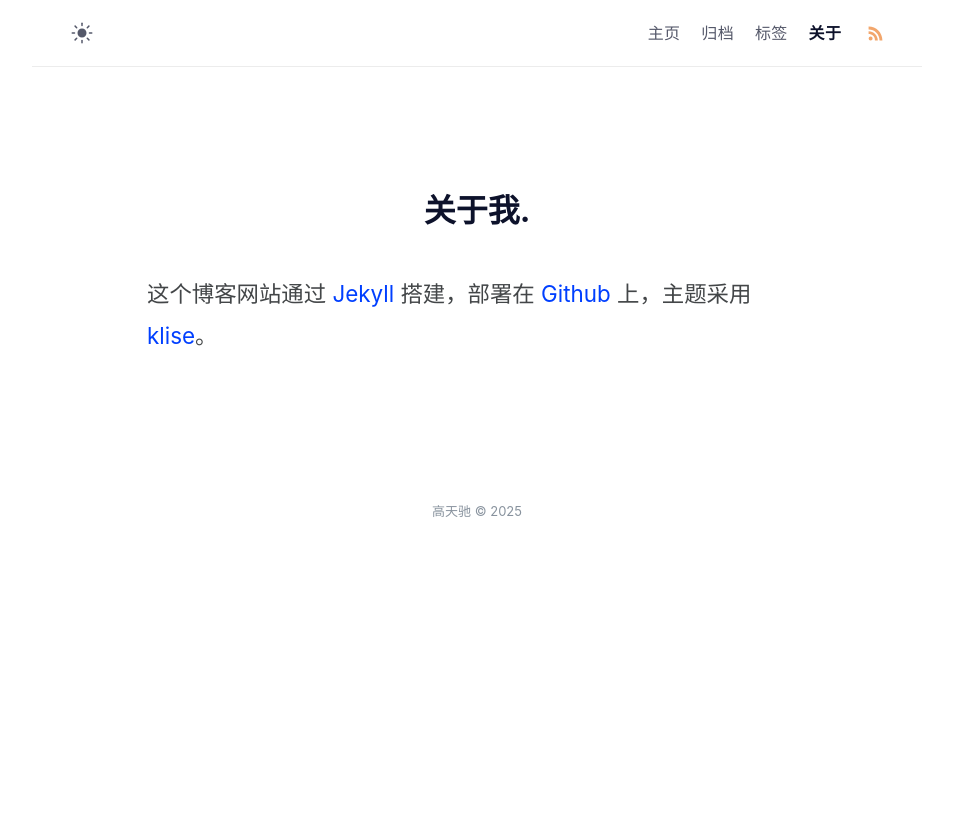
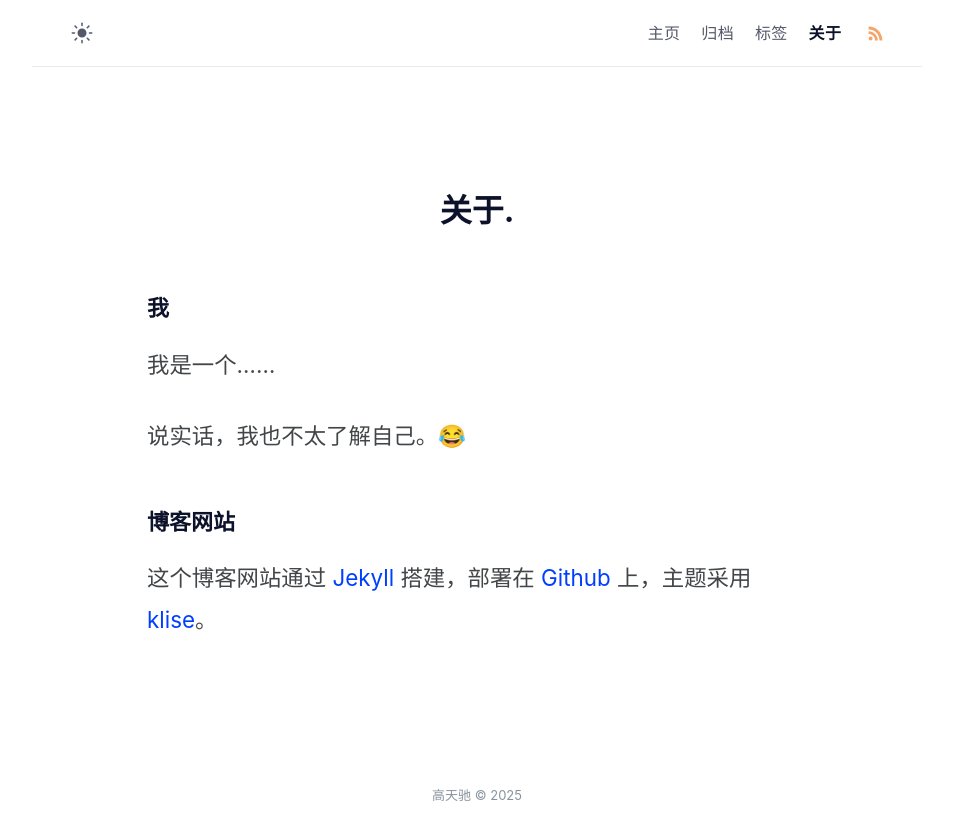
Before and after one commit to gaotianchi/gaotianchi.github.io, a Jekyll site: the page built from about.md, in a window 1280 px wide. Shown: the top 840 px of the page, without its empty margins (163-1116 px from the left). Built offline with Jekyll 4.4.1, drawn with Linux system fonts in a browser that asks for light colours.

Commit message:
update about page title and add personal introduction

```diff
--- a/about.md
+++ b/about.md
@@ -5,7 +5,15 @@ description: 关于作者以及这个网站的一切。
 layout: page
 modifiedAt: 2025-05-03 17:04:41
 permalink: /about/
-title: 关于我
+title: 关于
 ---
 
+## 我
+
+我是一个……
+
+说实话，我也不太了解自己。😂
+
+## 博客网站
+
 这个博客网站通过 [Jekyll](https://jekyllrb.com/) 搭建，部署在 [Github](https://github.com) 上，主题采用 [klise](https://github.com/piharpi/jekyll-klise)。
```
